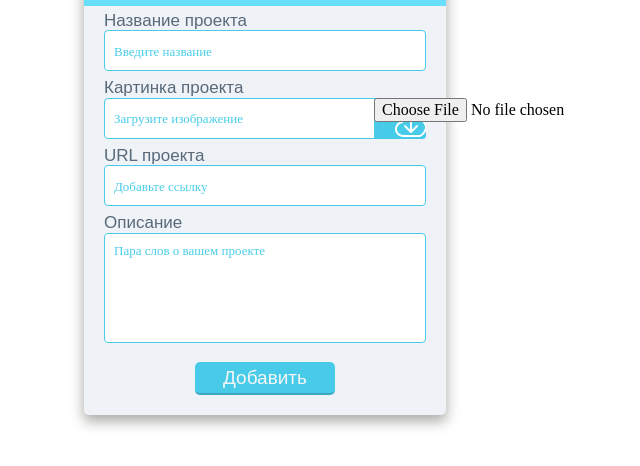
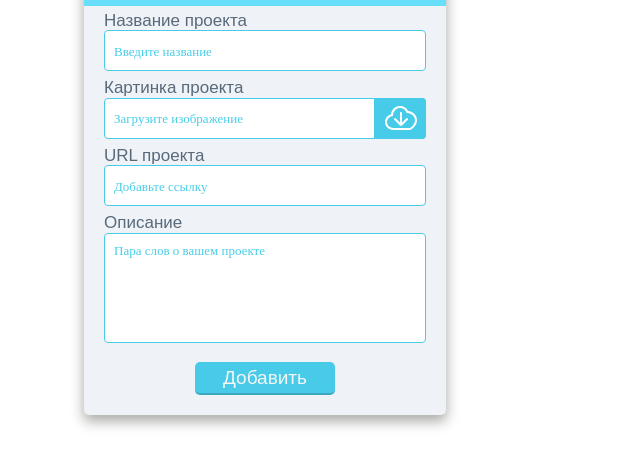
Before and after one commit to Ryskulov/frontend_lessons, a website: page public_html/popup_test.html in a window 1280 px wide. Shown: the part 68-534 px from the top of the page, without its empty margins (454-1094 px from the left). Drawn offline with nearby package versions, Linux system fonts and the light colour scheme.

Commit message:
исправил иконку 'Добавить проект'

```diff
--- a/public_html/popup_test.html
+++ b/public_html/popup_test.html
@@ -22,9 +22,9 @@
 			<div class="popup-list">
 				<div class="aass">
 				<label for="" class="popup-label">Картинка проекта</label>
-				<div class="popup-addpic-box" >
+				<label class="popup-addpic-box" >
 				<input type="file" class="popup-add-pic">
-				</div>
+				</label>
 				<input type="text" class="popup-input" placeholder="Загрузите изображение" name="">
 
 
--- a/public_html/style/popup.css
+++ b/public_html/style/popup.css
@@ -69,15 +69,17 @@ input, textarea, button {
     height: 41px;
     position: absolute;
     right: 0;
-    background: url(../img/img-add.png) 10px 7px no-repeat;
+    background: url(../img/img-add.png) no-repeat;
     background-color: #48cbe8;
     border-radius: 0 4px 4px 0;
+
 }
 
 .popup-list-pic {
     width: 320px;
     position: relative;
     margin-bottom: 12px;
+
 }
 .aass {
     position: relative;
@@ -86,7 +88,10 @@ input, textarea, button {
 
 
 .popup-add-pic {
-
+    position: absolute;
+    overflow: hidden;
+    width: 1px;
+    height: 1px;
 
 }
 
```
